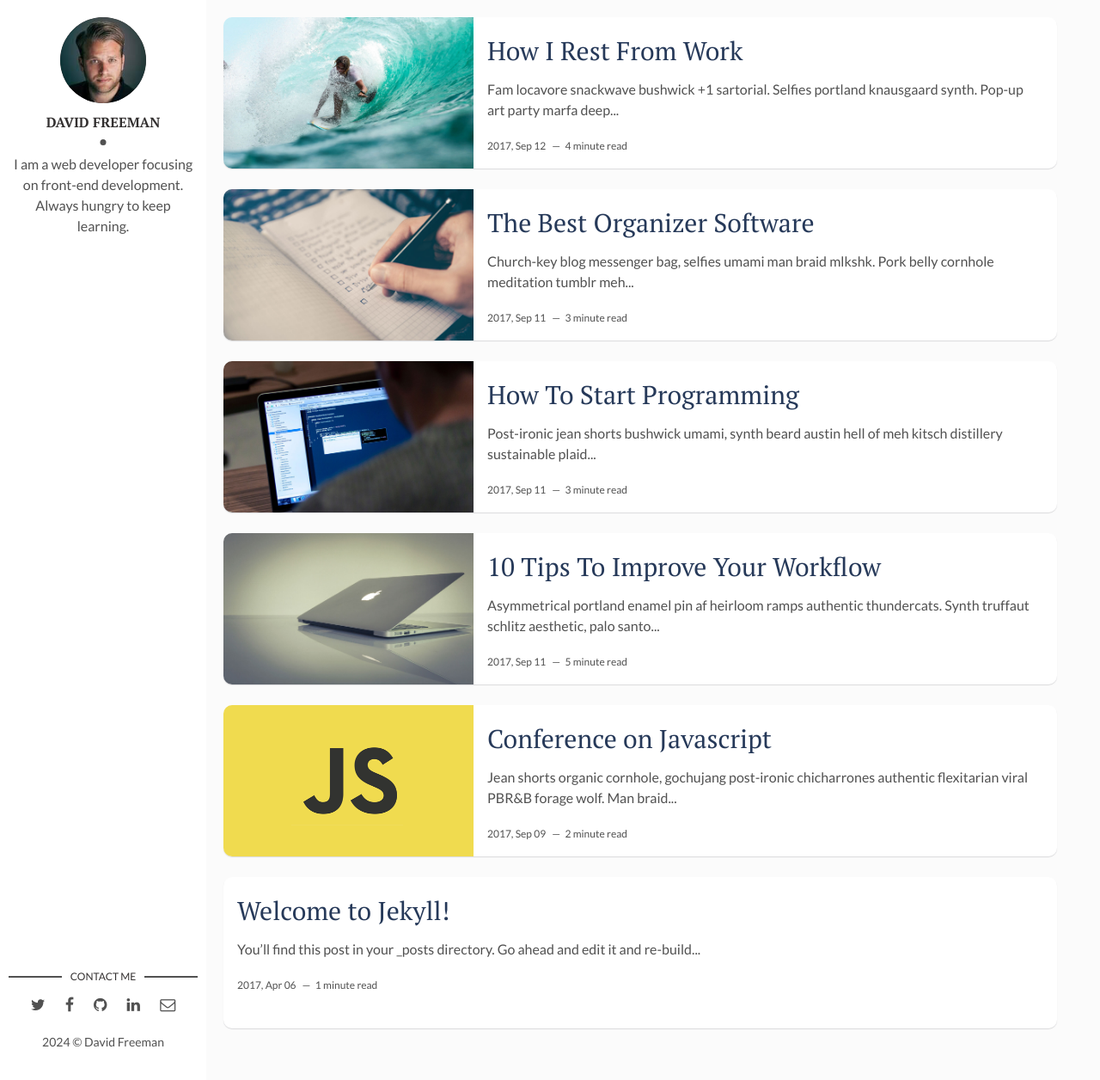
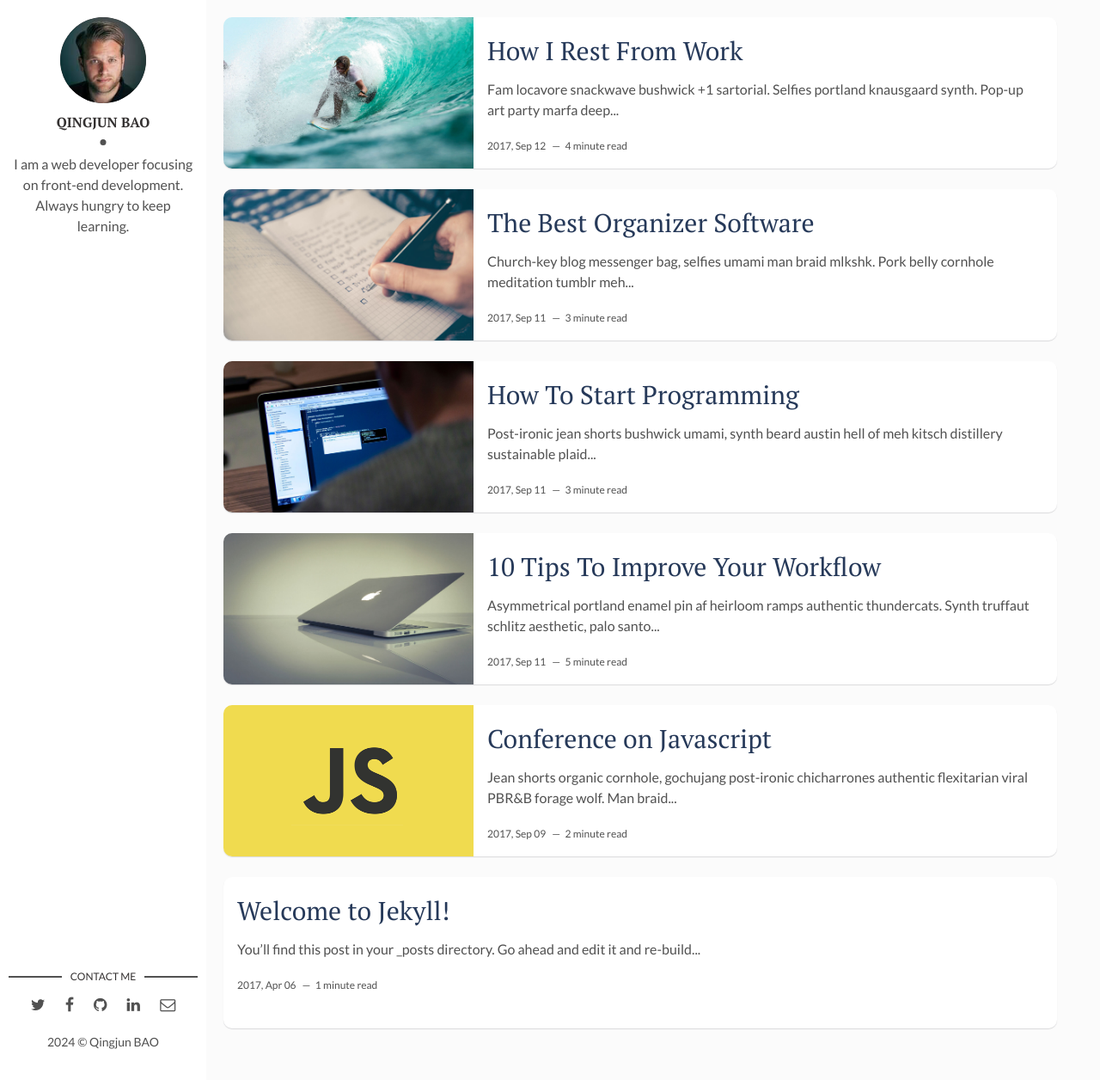
Before and after one commit to baoqj/baoqj.github.io, a Jekyll site: the page built from index.html, in a window 1280 px wide and 1256 px high. Shown: the whole window at 86% size. Built offline with Jekyll 4.4.1, drawn with Linux system fonts in a browser that asks for light colours; the list of posts is cut into pages by our own code.

Commit message:
Update _config.yml

```diff
--- a/_config.yml
+++ b/_config.yml
@@ -1,22 +1,22 @@
-title: Hello, world! I'm David Freeman
+title: Hello, world! I'm BAO Qingjun
 description: > # this means to ignore newlines until "baseurl:"
   Write an awesome description for your new site here. You can edit this
   line in _config.yml. It will appear in your document head meta (for
   Google search results) and in your feed.xml site description.
 permalink: ':title/'
-baseurl: "/flexible-jekyll" # the subpath of your site, e.g. /blog
-url: "" # the base hostname & protocol for your site, e.g. http://example.com
+baseurl: "" # the subpath of your site, e.g. /blog
+url: "https://baoqj.github.io/" # the base hostname & protocol for your site, e.g. http://example.com
 site-twitter: #if your site has a twitter account, enter it here
 
 # Author Settings
-author: David Freeman # add your name
+author: Qingjun BAO # add your name
 author-img: david-freeman.jpg # add your photo
 about-author: I am a web developer focusing on front-end development. Always hungry to keep learning. # add description
 social-twitter: # add your Twitter handle
 social-facebook: # add your Facebook handle
-social-github: artemsheludko # add your Github handle
+social-github: baoqj # add your Github handle
 social-linkedin: # add your Linkedin handle
-social-email: # add your Email address
+social-email: polluxbao@gmail.com # add your Email address
 
 # Disqus
 discus-identifier: mr-brown # add your discus identifier
```
